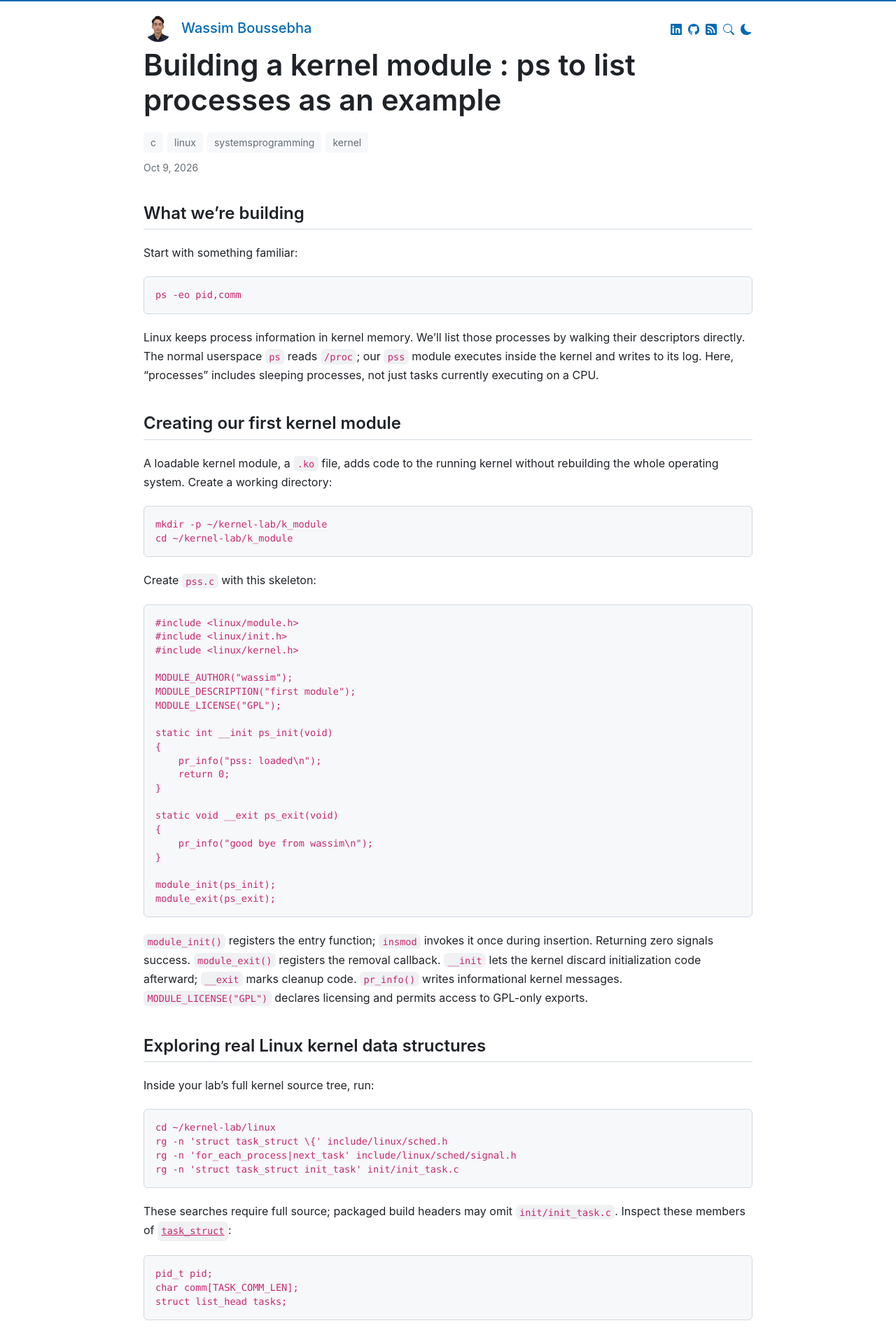
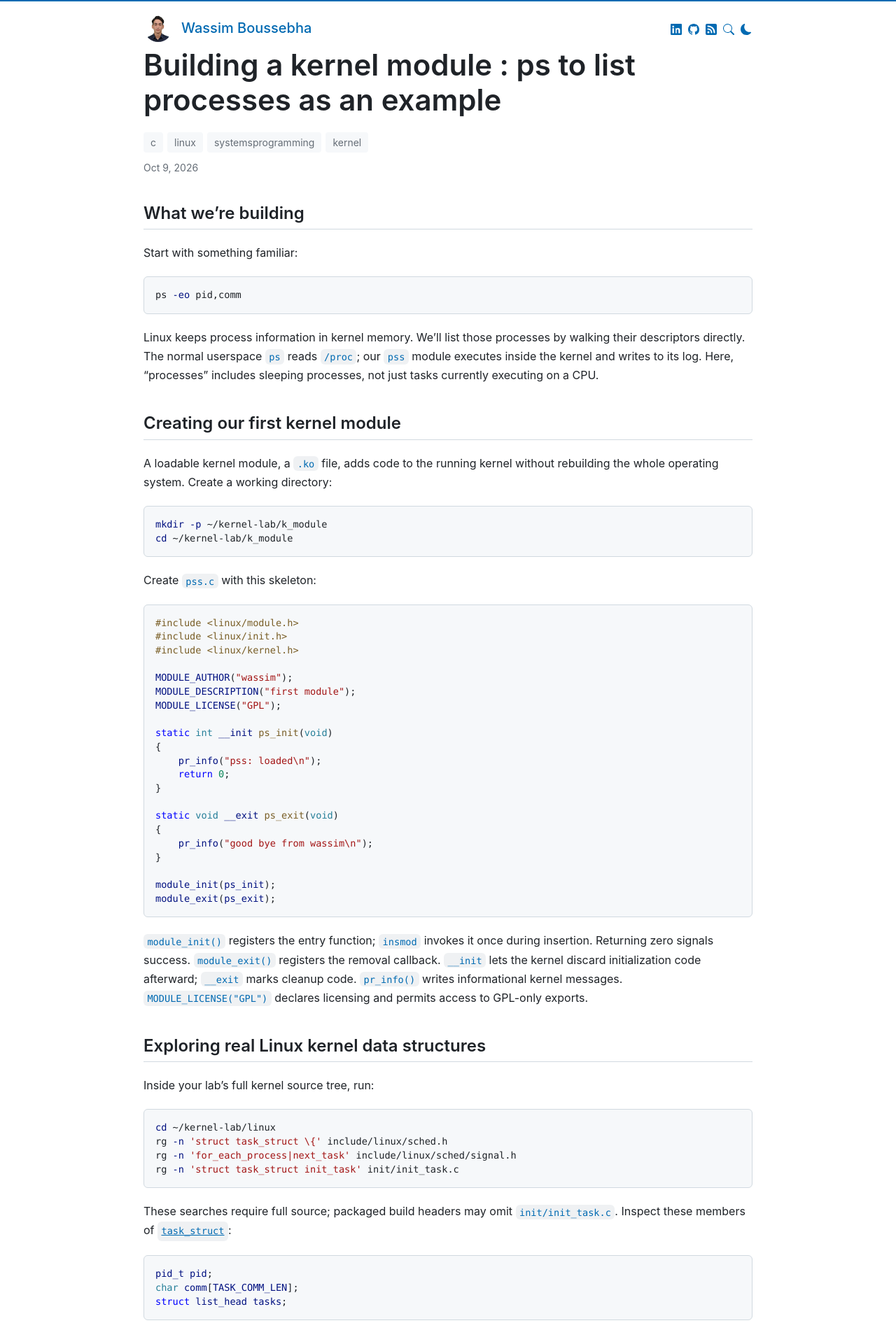
Before and after one commit to wassim31/wassim31.github.io, a Jekyll site: the page built from _posts/2026-10-09-building-a-kernel-module-ps-to-list-processes-as-an-example.md, in a window 1280 px wide. Shown: the top 1911 px of the page at 70% size. Built offline with Jekyll 4.4.1, drawn with Linux system fonts in a browser that asks for light colours.

Commit message:
Add VS Code inspired syntax colors for blog code

```diff
--- a/_config.yml
+++ b/_config.yml
@@ -13,6 +13,9 @@ defaults:
     values:
       image: /face.jpg
 markdown: kramdown
+highlighter: rouge
+kramdown:
+  syntax_highlighter: rouge
 plugins:
   - jekyll-feed
   - jekyll-seo-tag
--- a/style.css
+++ b/style.css
@@ -12,7 +12,7 @@
   --color-blockquote: #59636e;
   --color-code-bg: #f6f8fa;
   --color-code-inline-bg: rgba(175, 184, 193, 0.2);
-  --color-code-inline-text: #c62871;
+  --color-code-inline-text: #006ab2;
   --color-border: #d1d9e0;
   --color-section-border: #eee;
   --color-table-alt: #f6f8fa;
@@ -30,7 +30,7 @@
     --color-blockquote: #8b949e;
     --color-code-bg: #161b22;
     --color-code-inline-bg: rgba(110, 118, 129, 0.4);
-    --color-code-inline-text: #ff75b5;
+    --color-code-inline-text: #9cdcfe;
     --color-border: #30363d;
     --color-section-border: #21262d;
     --color-table-alt: #161b22;
@@ -48,7 +48,7 @@
   --color-blockquote: #8b949e;
   --color-code-bg: #161b22;
   --color-code-inline-bg: rgba(110, 118, 129, 0.4);
-  --color-code-inline-text: #ff75b5;
+  --color-code-inline-text: #9cdcfe;
   --color-border: #30363d;
   --color-section-border: #21262d;
   --color-table-alt: #161b22;
@@ -226,6 +226,7 @@ img{
 }
 
 .post-content pre code{
+  color: inherit;
   display: inline;
   padding: 0;
   margin: 0;
@@ -237,6 +238,59 @@ img{
   font-size: 100%;
   white-space: pre;
 }
+
+/* Rouge token colors inspired by VS Code's light and dark palettes. */
+.post-content .highlight{
+  --syntax-keyword: #0000ff;
+  --syntax-type: #267f99;
+  --syntax-name: #001080;
+  --syntax-function: #795e26;
+  --syntax-string: #a31515;
+  --syntax-number: #098658;
+  --syntax-comment: #008000;
+  --syntax-preprocessor: #795e26;
+  --syntax-error: #b91c1c;
+}
+
+@media (prefers-color-scheme: dark){
+  :root:not([data-theme="light"]) .post-content .highlight{
+    --syntax-keyword: #569cd6;
+    --syntax-type: #4ec9b0;
+    --syntax-name: #9cdcfe;
+    --syntax-function: #dcdcaa;
+    --syntax-string: #ce9178;
+    --syntax-number: #b5cea8;
+    --syntax-comment: #6a9955;
+    --syntax-preprocessor: #c586c0;
+    --syntax-error: #f48771;
+  }
+}
+
+[data-theme="dark"] .post-content .highlight{
+  --syntax-keyword: #569cd6;
+  --syntax-type: #4ec9b0;
+  --syntax-name: #9cdcfe;
+  --syntax-function: #dcdcaa;
+  --syntax-string: #ce9178;
+  --syntax-number: #b5cea8;
+  --syntax-comment: #6a9955;
+  --syntax-preprocessor: #c586c0;
+  --syntax-error: #f48771;
+}
+
+.post-content .highlight :is(.k, .kc, .kd, .kn, .kp, .kr, .ow){ color: var(--syntax-keyword); }
+.post-content .highlight :is(.kt, .nc, .nn){ color: var(--syntax-type); }
+.post-content .highlight :is(.n, .na, .nb, .bp, .ni, .nl, .nt, .nv, .vc, .vg, .vi, .vm){ color: var(--syntax-name); }
+.post-content .highlight :is(.nf, .fm){ color: var(--syntax-function); }
+.post-content .highlight :is(.s, .sa, .sb, .sc, .dl, .sd, .s1, .s2, .se, .sh, .si, .sr, .ss, .sx){ color: var(--syntax-string); }
+.post-content .highlight :is(.m, .mb, .mf, .mh, .mi, .il, .mo, .mx){ color: var(--syntax-number); }
+.post-content .highlight :is(.c, .c1, .cm, .cs, .ch){ color: var(--syntax-comment); }
+.post-content .highlight :is(.cp, .cpf){ color: var(--syntax-preprocessor); }
+.post-content .highlight :is(.o, .p, .w){ color: var(--color-text); }
+.post-content .highlight :is(.err, .gr, .gd){ color: var(--syntax-error); }
+.post-content .highlight .gi{ color: var(--syntax-comment); }
+.post-content .highlight :is(.ge, .ges){ font-style: italic; }
+.post-content .highlight :is(.gs, .ges){ font-weight: bold; }
 
 /* Blockquotes */
 .post-content blockquote{
```
